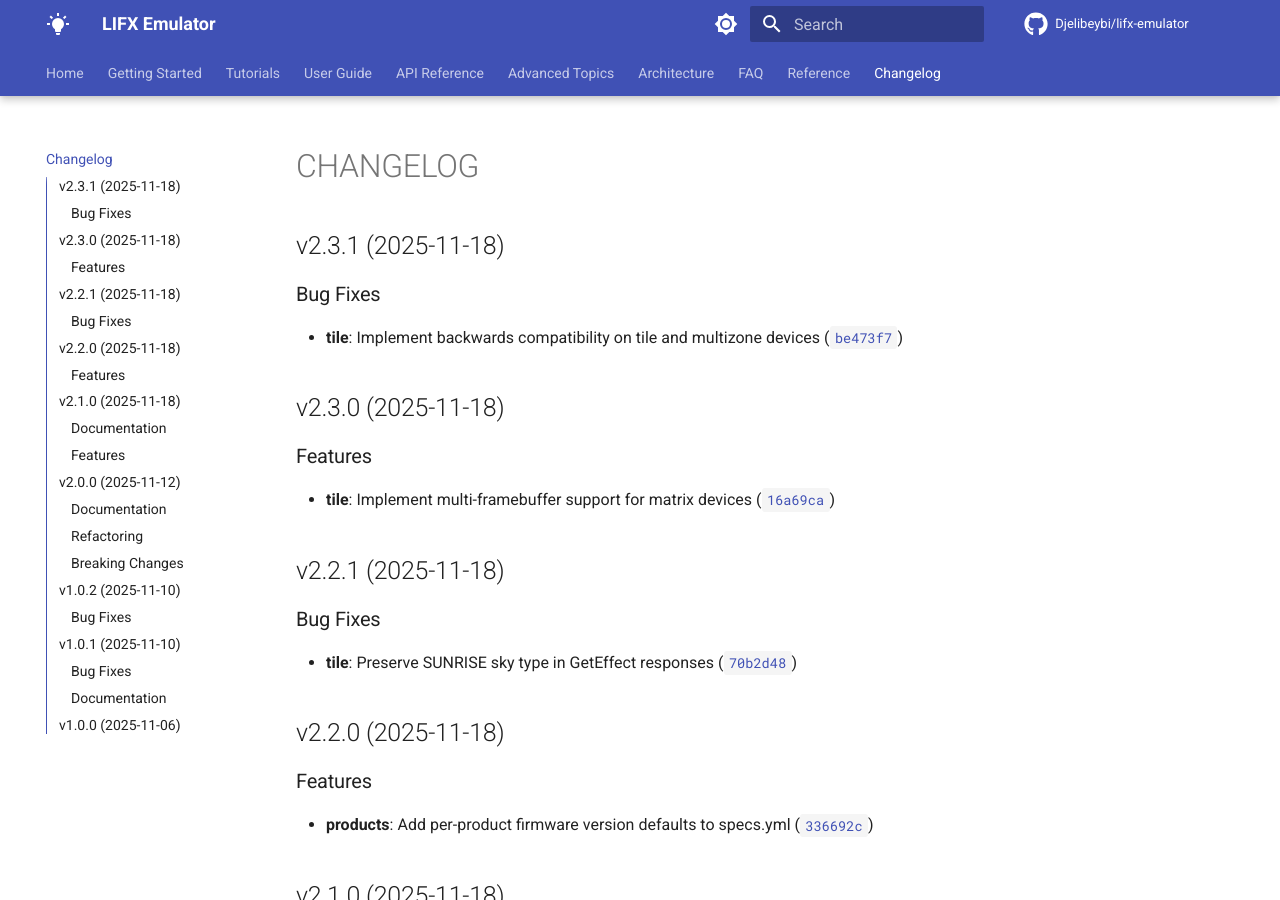
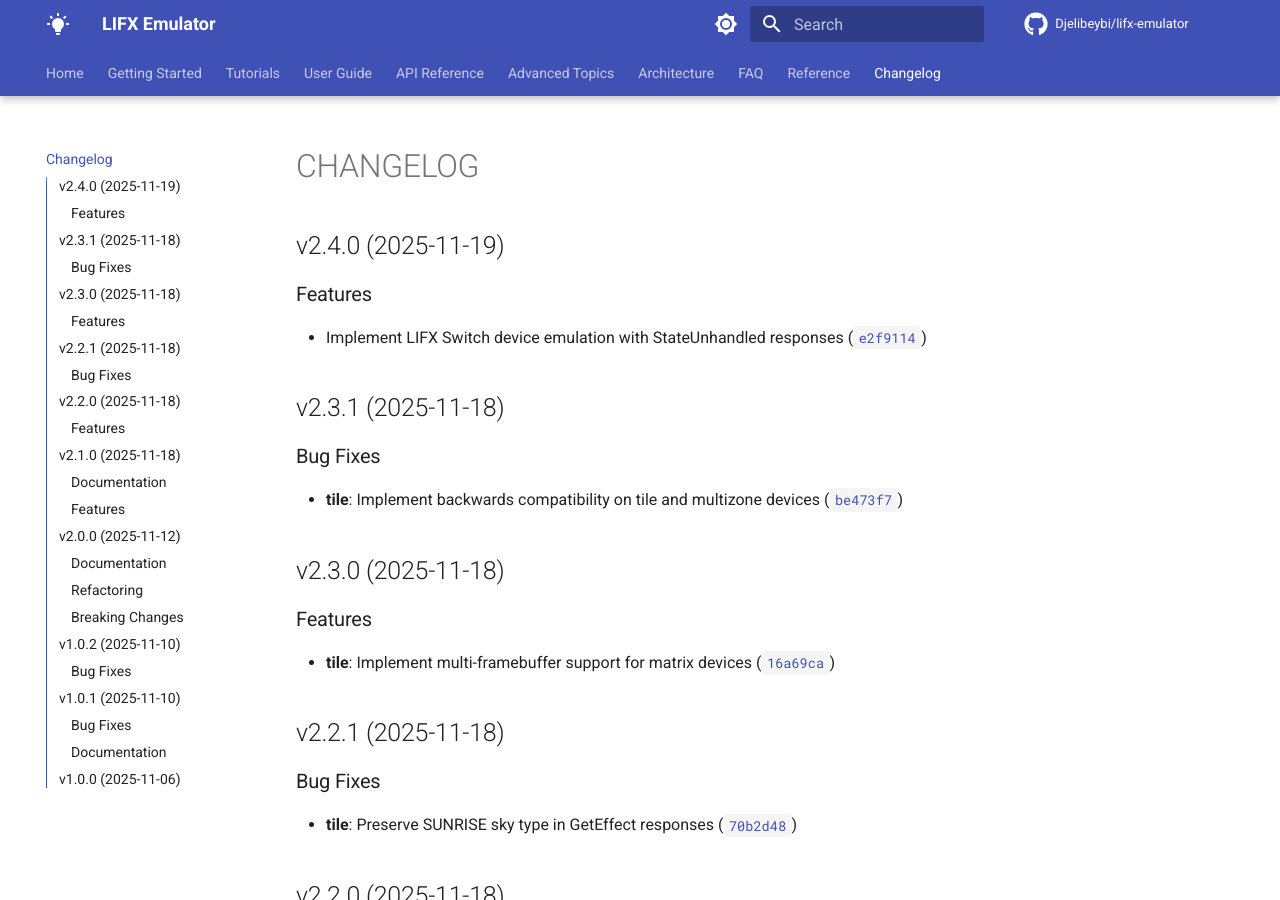
Before and after one commit to Djelibeybi/lifx-emulator, an MkDocs documentation site: the page built from docs/changelog.md, in a window 1280 px wide and 900 px high. Built offline with MkDocs 1.6.1 and Material for MkDocs 9.7.7, drawn with Linux system fonts in a browser that asks for light colours; comment, search, counter and statistics services are not loaded; the version menu is left out.

Commit message:
2.4.0
Automatically generated by python-semantic-release

```diff
--- a/docs/changelog.md
+++ b/docs/changelog.md
@@ -1,6 +1,14 @@
 # CHANGELOG
 
 <!-- version list -->
+
+## v2.4.0 (2025-11-19)
+
+### Features
+
+- Implement LIFX Switch device emulation with StateUnhandled responses
+  ([`e2f9114`](https://github.com/Djelibeybi/lifx-emulator/commit/e2f911420db1d27d916247a9b3fdb50f31276b48))
+
 
 ## v2.3.1 (2025-11-18)
 
--- a/pyproject.toml
+++ b/pyproject.toml
@@ -1,6 +1,6 @@
 [project]
 name = "lifx-emulator"
-version = "2.3.1"
+version = "2.4.0"
 description = "LIFX Emulator for testing LIFX LAN protocol libraries"
 readme = "README.md"
 requires-python = ">=3.11"
```
Also changed, not shown: 1 other file.
